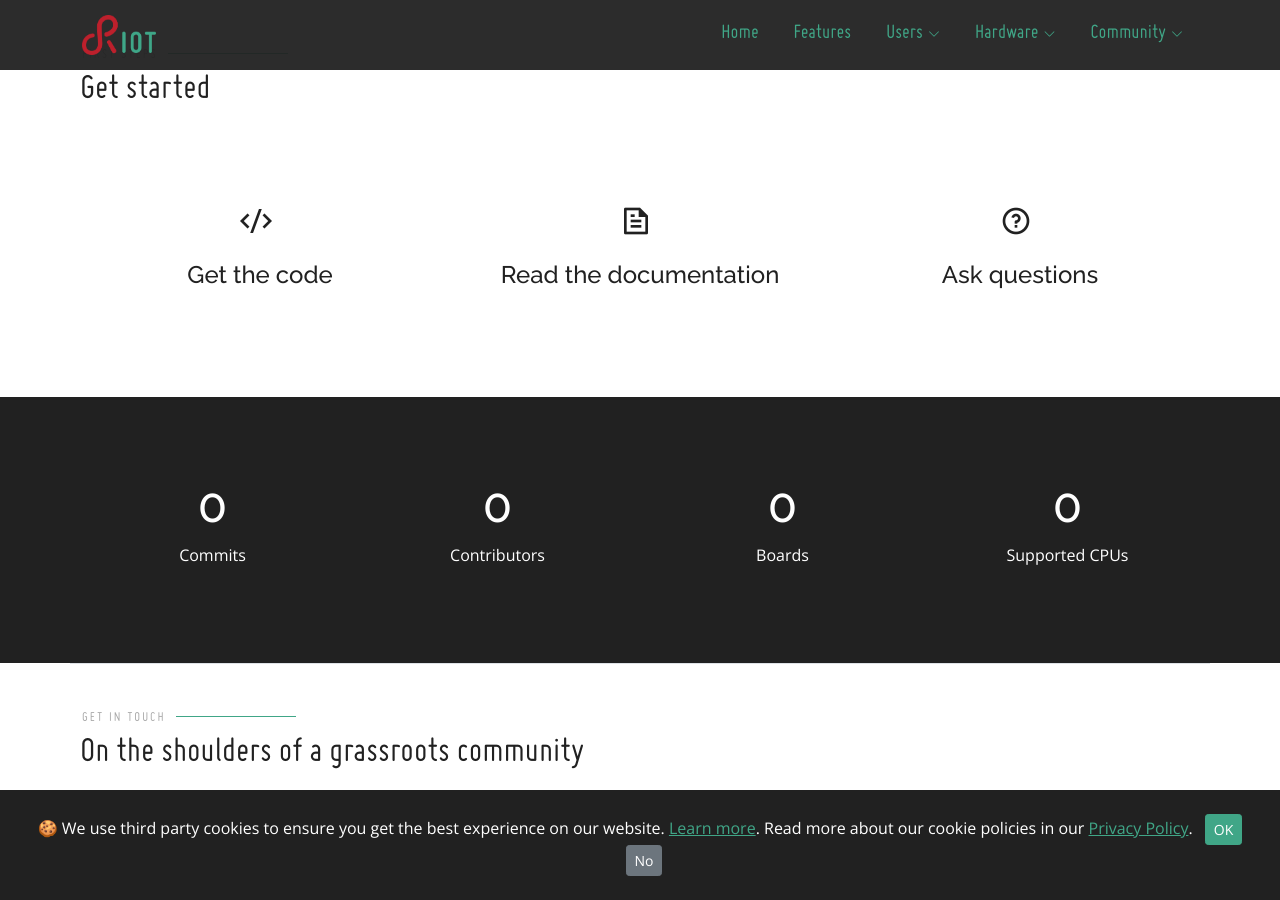
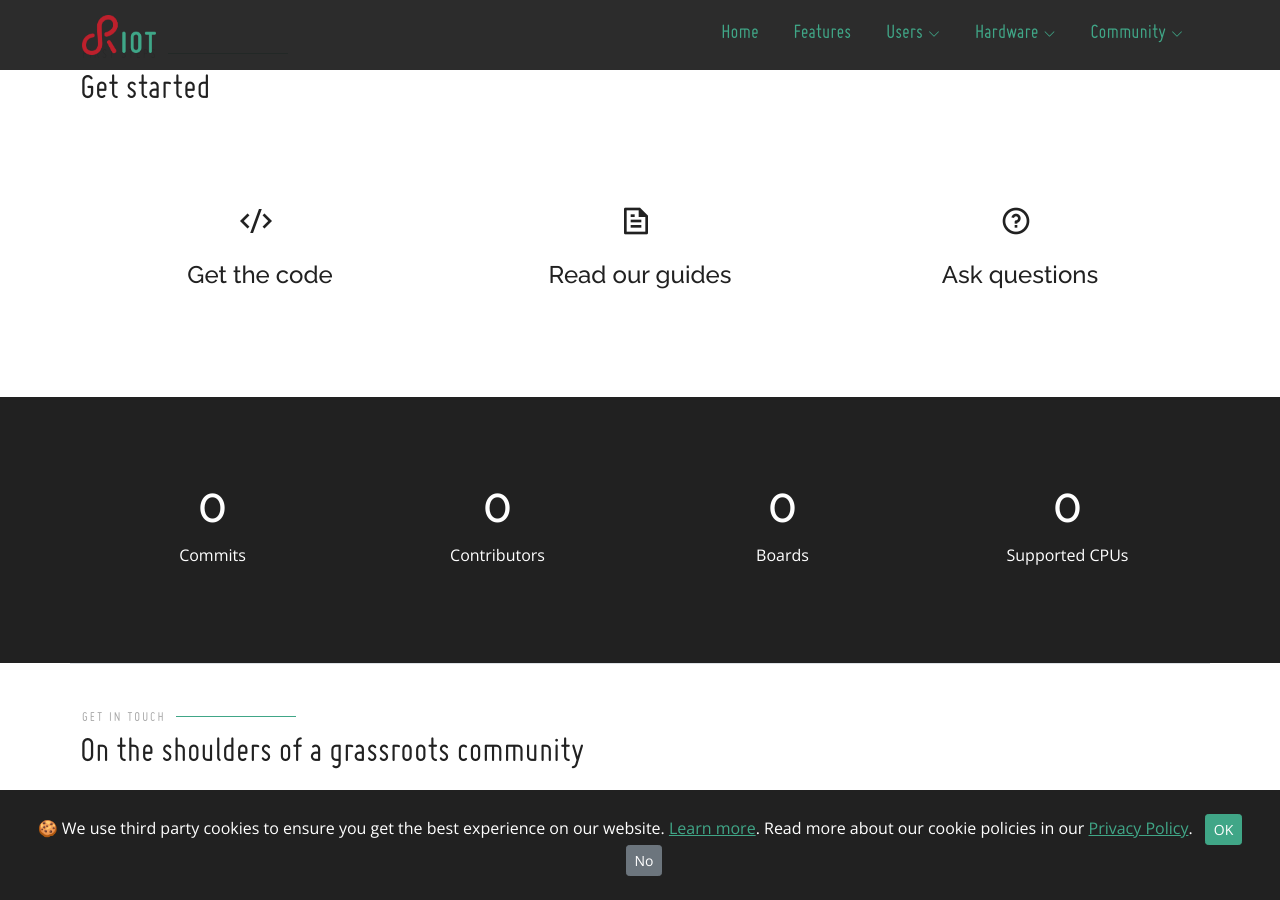
Before and after one commit to RIOT-OS/riot-os.org, a Jekyll site: the page built from index.html, in a window 1280 px wide and 900 px high, scrolled down 2519 px. Built offline with Jekyll 4.4.1, drawn with Linux system fonts in a browser that asks for light colours; some web fonts are replaced.

Commit message:
Replace link to doxygen with link to guides and fix link to deprecated doxygen pages

```diff
--- a/_includes/header.html
+++ b/_includes/header.html
@@ -20,7 +20,8 @@
               <li><a href="{% link index.html %}#use-cases">Use Cases</a></li>
               <li><a href="https://www.hackster.io/riot-os" target="_blank">Tutorials@Hackster.io<i class="bi bi-box-arrow-up-right align-text-bottom"></i></a></li>
               <li><a href="{% link index.html %}#faq">FAQ</a></li>
-              <li><a href="https://doc.riot-os.org/" target="_blank">Documentation <i class="bi bi-box-arrow-up-right align-text-bottom"></i></a></li>
+              <li><a href="https://guide.riot-os.org/" target="_blank">Guides <i class="bi bi-box-arrow-up-right align-text-bottom"></i></a></li>
+              <li><a href="https://doc.riot-os.org/" target="_blank">API Documentation <i class="bi bi-box-arrow-up-right align-text-bottom"></i></a></li>
             </ul>
           </li>
           <li class="dropdown">
--- a/community.html
+++ b/community.html
@@ -351,7 +351,7 @@
               <div class="card-body">
                 <h4>Future</h4>
                 <p>
-                  We have a <a href="https://doc.riot-os.org/vision.html">vision</a>.
+                  We have a <a href="https://guide.riot-os.org/general/vision">vision</a>.
                   Be part of the community and follow ongoing enhancements in our
                   <a href="https://github.com/RIOT-OS/RIOT/labels/Type%3A%20new%20feature">issue tracker</a>.
                   Start working on new features or let the RIOT community know what you miss!
@@ -400,7 +400,7 @@
           <div class="col-12 col-md-4">
             <h4 class="text-white">Future</h4>
               <p>
-                We have a <a href="https://doc.riot-os.org/vision.html" target="_blank">vision</a>. Be part of the community and follow ongoing enhancements in our <a href="https://github.com/RIOT-OS/RIOT/labels/Type%3A%20new%20feature" target="_blank">issue tracker</a>. Start working on new features or let the RIOT community know what you miss!
+                We have a <a href="https://guide.riot-os.org/general/vision" target="_blank">vision</a>. Be part of the community and follow ongoing enhancements in our <a href="https://github.com/RIOT-OS/RIOT/labels/Type%3A%20new%20feature" target="_blank">issue tracker</a>. Start working on new features or let the RIOT community know what you miss!
               </p>
           </div>
         </div>
--- a/index.html
+++ b/index.html
@@ -184,7 +184,7 @@
                     Program as you are used to. Save time with common environments.
                   </p>
                   <ul class="check_style">
-                    <li class="pb-3"> Standard programming in C, C++, or <a href="https://doc.riot-os.org/using-rust.html" target="_blank">Rust</a></li>
+                    <li class="pb-3"> Standard programming in C, C++, or <a href="https://guide.riot-os.org/rust_tutorials/rust_in_riot" target="_blank">Rust</a></li>
                     <li class="pb-3"> Standard tools: gcc, gdb, valgrind </li>
                     <li class="pb-3"> Zero learning curve for embedded programming </li>
                     <li class="pb-3"> Code mostly without hardware dependence </li>
@@ -268,11 +268,11 @@
             </a>
           </div>
           <div class="col text-center py-4">
-            <a href="https://doc.riot-os.org/" target="_blank">
+            <a href="https://guide.riot-os.org/" target="_blank">
               <div class="card border-0">
                 <div class="card-body">
                   <i class="ri-file-text-line me-2 fs-2"></i>
-                  <h4 class="pt-3">Read the documentation</h4>
+                  <h4 class="pt-3">Read our guides</h4>
                 </div>
               </div>
             </a>
```
